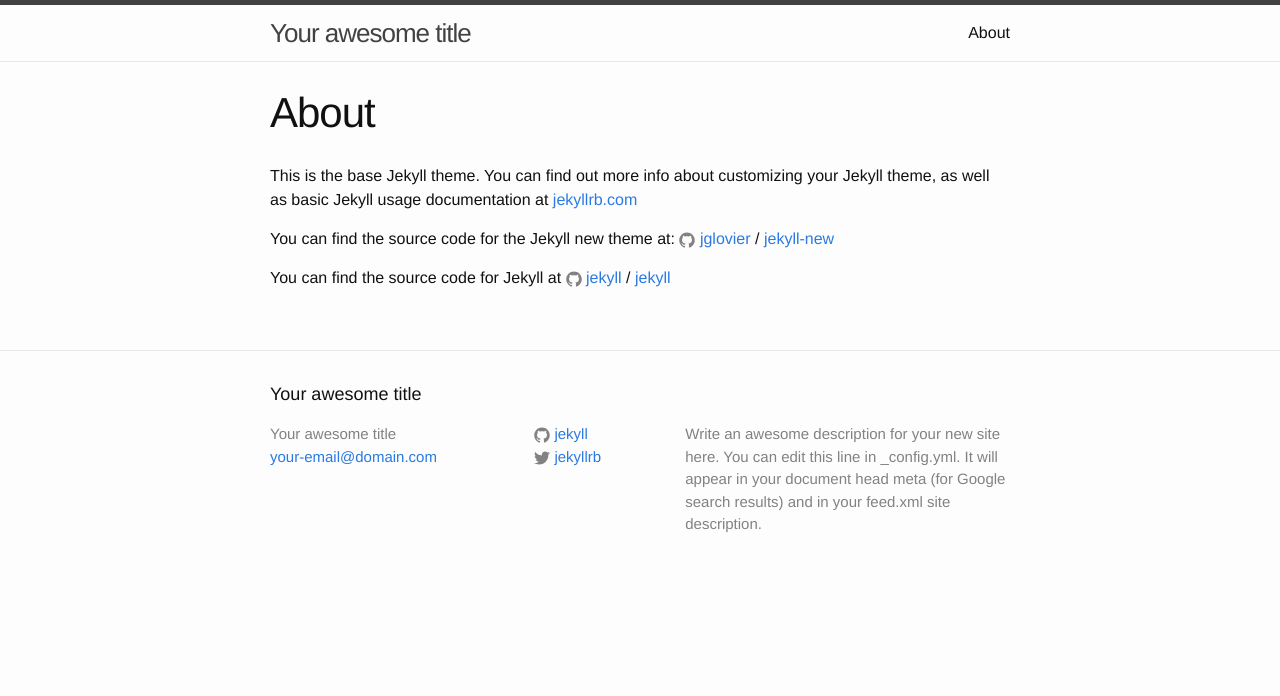
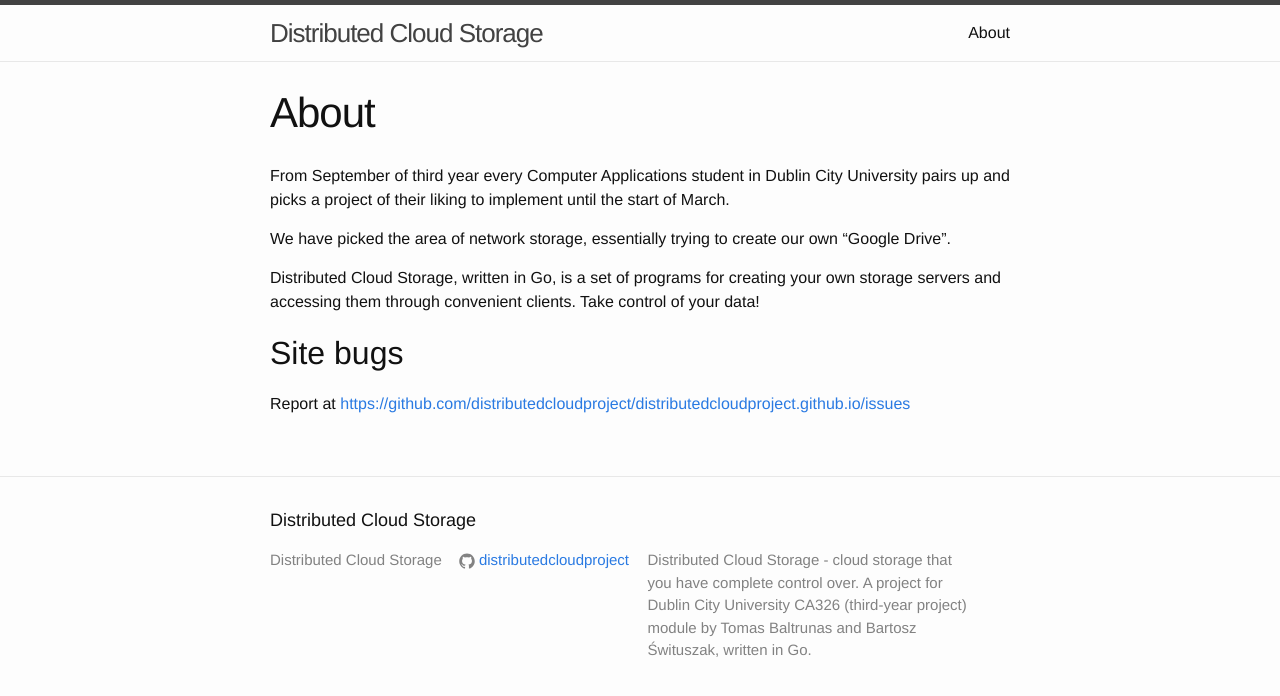
Before and after one commit to distributedcloudproject/distributedcloudproject.github.io, a Jekyll site: the page built from about.md, in a window 1280 px wide. Shown: the top 696 px of the page. Built offline with Jekyll 4.4.1, drawn with Linux system fonts in a browser that asks for light colours.

```diff
--- a/_config.yml
+++ b/_config.yml
@@ -6,16 +6,16 @@
 # 'jekyll serve'. If you change this file, please restart the server process.
 
 # Site settings
-title: Your awesome title
-email: your-email@domain.com
+title: Distributed Cloud Storage
+# email: no@email.org
 description: > # this means to ignore newlines until "baseurl:"
-  Write an awesome description for your new site here. You can edit this
-  line in _config.yml. It will appear in your document head meta (for
-  Google search results) and in your feed.xml site description.
+  Distributed Cloud Storage - cloud storage that you have complete control over.
+  A project for Dublin City University CA326 (third-year project) module
+  by Tomas Baltrunas and Bartosz Śwituszak, written in Go.
 baseurl: "" # the subpath of your site, e.g. /blog
-url: "http://yourdomain.com" # the base hostname & protocol for your site
-twitter_username: jekyllrb
-github_username:  jekyll
+url: "https://distributedcloudproject.github.io/" # the base hostname & protocol for your site
+# twitter_username: notwitterhandle
+github_username:  distributedcloudproject
 
 # Build settings
 markdown: kramdown
--- a/_sass/_layout.scss
+++ b/_sass/_layout.scss
@@ -127,13 +127,13 @@
 }
 
 .footer-col-1 {
-    width: -webkit-calc(35% - (#{$spacing-unit} / 2));
-    width:         calc(35% - (#{$spacing-unit} / 2));
+    width: -webkit-calc(25% - (#{$spacing-unit} / 2));
+    width:         calc(25% - (#{$spacing-unit} / 2));
 }
 
 .footer-col-2 {
-    width: -webkit-calc(20% - (#{$spacing-unit} / 2));
-    width:         calc(20% - (#{$spacing-unit} / 2));
+    width: -webkit-calc(25% - (#{$spacing-unit} / 2));
+    width:         calc(25% - (#{$spacing-unit} / 2));
 }
 
 .footer-col-3 {
--- a/about.md
+++ b/about.md
@@ -4,12 +4,12 @@ title: About
 permalink: /about/
 ---
 
-This is the base Jekyll theme. You can find out more info about customizing your Jekyll theme, as well as basic Jekyll usage documentation at [jekyllrb.com](http://jekyllrb.com/)
+From September of third year every Computer Applications student in Dublin City University pairs up and picks a project of their liking to implement until the start of March.
 
-You can find the source code for the Jekyll new theme at:
-{% include icon-github.html username="jglovier" %} /
-[jekyll-new](https://github.com/jglovier/jekyll-new)
+We have picked the area of network storage, essentially trying to create our own "Google Drive".
 
-You can find the source code for Jekyll at
-{% include icon-github.html username="jekyll" %} /
-[jekyll](https://github.com/jekyll/jekyll)
+Distributed Cloud Storage, written in Go, is a set of programs for creating your own storage servers and accessing them through convenient clients. Take control of your data!
+
+## Site bugs
+
+Report at <https://github.com/distributedcloudproject/distributedcloudproject.github.io/issues>
--- a/index.html
+++ b/index.html
@@ -18,6 +18,6 @@ layout: default
     {% endfor %}
   </ul>
 
-  <p class="rss-subscribe">subscribe <a href="{{ "/feed.xml" | prepend: site.baseurl }}">via RSS</a></p>
+  <!-- <p class="rss-subscribe">subscribe <a href="{{ "/feed.xml" | prepend: site.baseurl }}">via RSS</a></p> -->
 
 </div>
```
Also changed, not shown: _posts/2020-02-05-welcome-to-jekyll.markdown (deleted, +0 -25 lines), _posts/2020-02-10-cloud-storage-a-first-look.md (added, +18 -0 lines), README.md, 3 other files.
